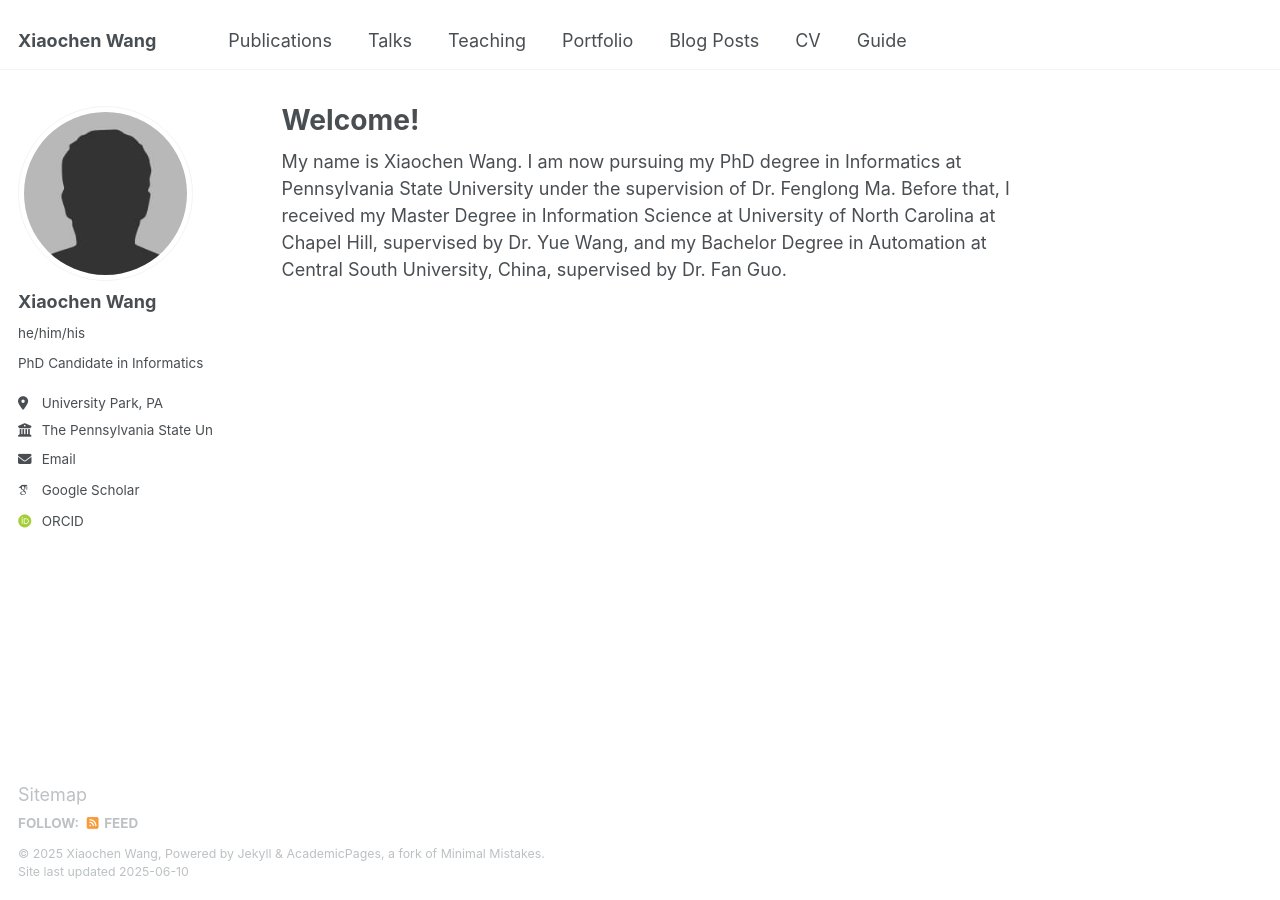
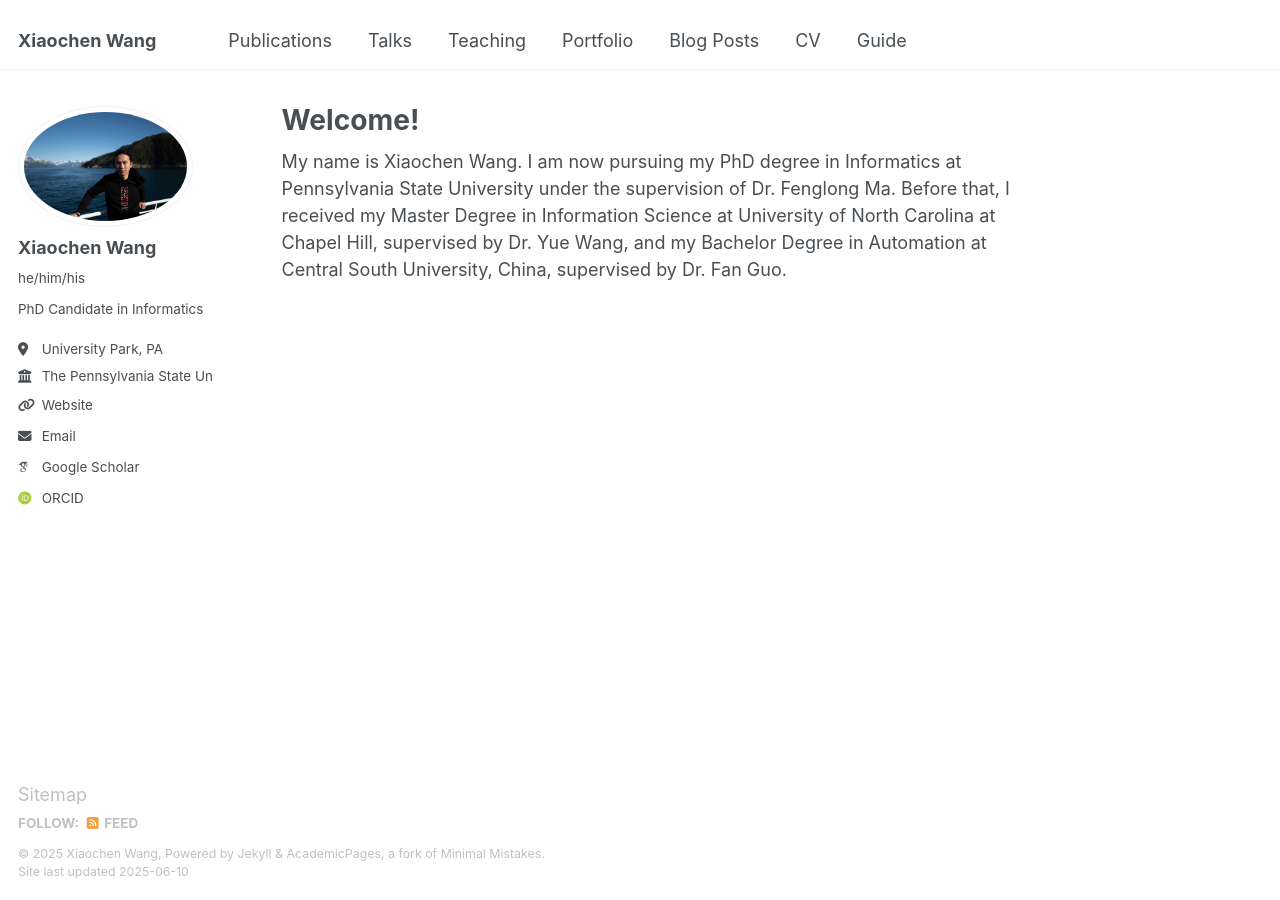
Before and after one commit to XiaochenWang-PSU/XiaochenWang-PSU.github.io, a Jekyll site: the page built from _pages/about.md, in a window 1280 px wide. Built offline with Jekyll 4.4.1, drawn with Linux system fonts in a browser that asks for light colours; some web fonts are replaced.

Commit message:
Update _config.yml

```diff
--- a/_config.yml
+++ b/_config.yml
@@ -13,22 +13,22 @@ title                    : "Xiaochen Wang"
 title_separator          : "-"
 name                     : &name "Xiaochen Wang"
 description              : &description "personal description"
-url                      : https://academicpages.github.io # the base hostname & protocol for your site e.g. "https://[your GitHub username].github.io"
+url                      : "https://xiaochenwang-psu.github.io/" # the base hostname & protocol for your site e.g. "https://[your GitHub username].github.io"
 baseurl                  : "" # the subpath of your site, e.g. "/blog"
-repository               : "academicpages/academicpages.github.io"
+repository               : "https://github.com/XiaochenWang-PSU/XiaochenWang-PSU.github.io"
 
 # Site Author - The following control what appear as part of the author content on the side bar.
 #               If a field is blank the icon and link will not appear, otherwise it will be shown.
 #               Additional customization can be done by editing /_includes/author-profile.html
 author:
   # Biographic information
-  avatar           : "bio-photo.jpg"
+  avatar           : "avator.jpg"
   name             : "Xiaochen Wang"
   pronouns         : "he/him/his"
   bio              : "PhD Candidate in Informatics"
   location         : "University Park, PA"
   employer         : "The Pennsylvania State University"
-  uri              : # URL
+  uri              : "https://xiaochenwang-psu.github.io/"
   email            : "xcwang@psu.edu"
 
   # Academic websites
```
